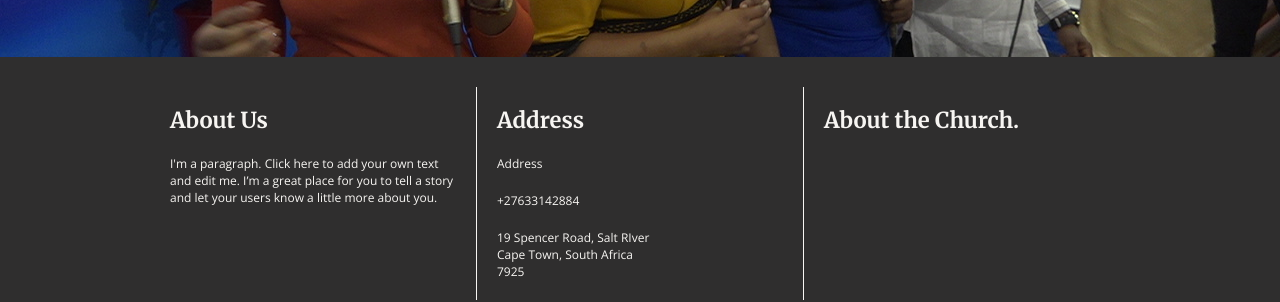
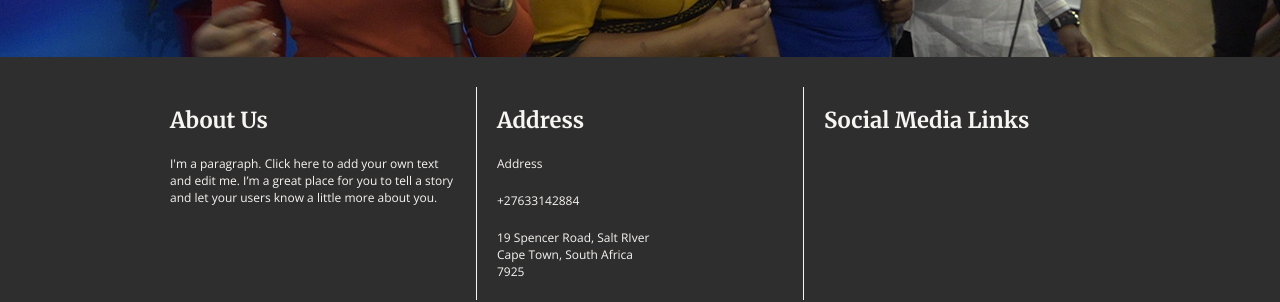
Before and after one commit to riyaadh47/hilary, a Jekyll site: the page built from index.html, in a window 1280 px wide and 900 px high, scrolled down 5265 px. Shown: the part 570-872 px from the top of the window. Built offline with Jekyll 4.4.1, drawn with Linux system fonts in a browser that asks for light colours; nearby versions of some CDN libraries; library files that are not in the unit come from our copies.

Commit message:
Update from Forestry.io - Updated footer.json

```diff
--- a/_data/footer.json
+++ b/_data/footer.json
@@ -11,7 +11,7 @@
       "description": "Address"
     },
     {
-      "title": "About the Church."
+      "title": "Social Media Links"
     }
   ]
 }
```
